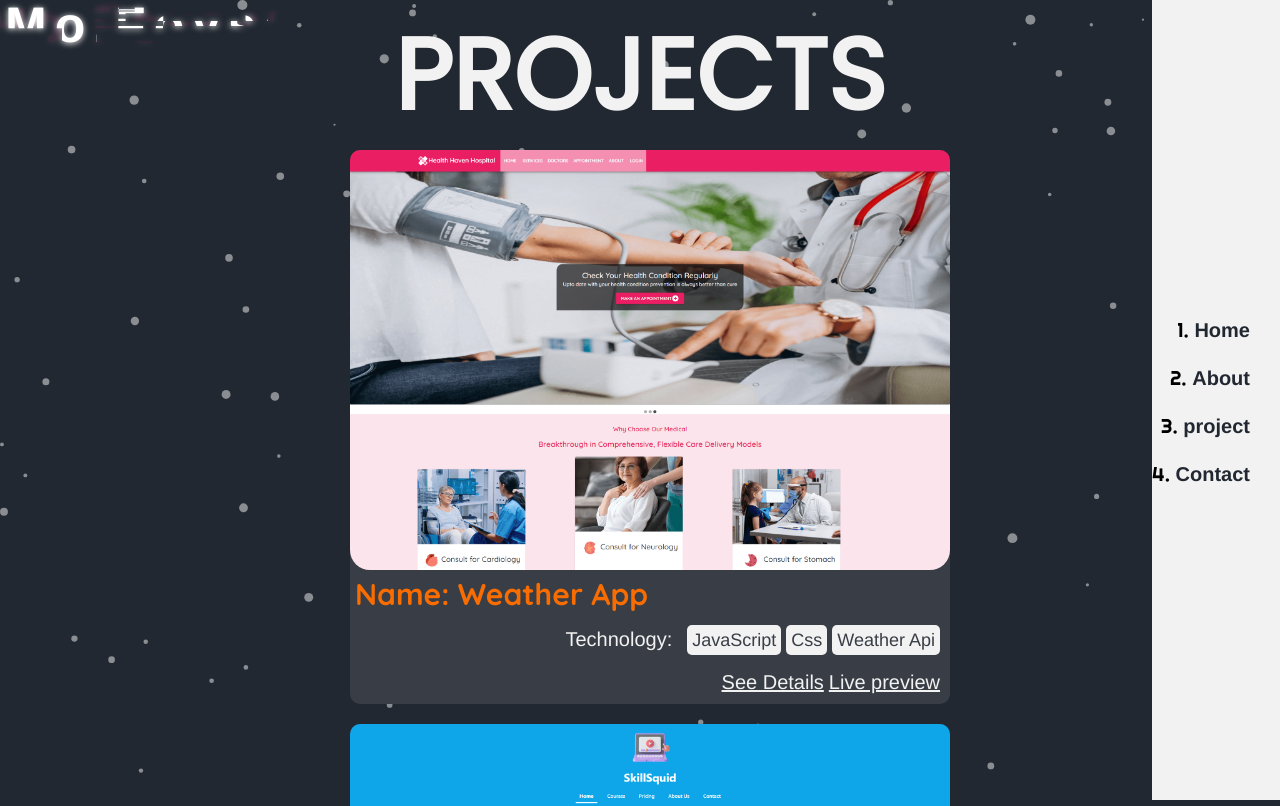
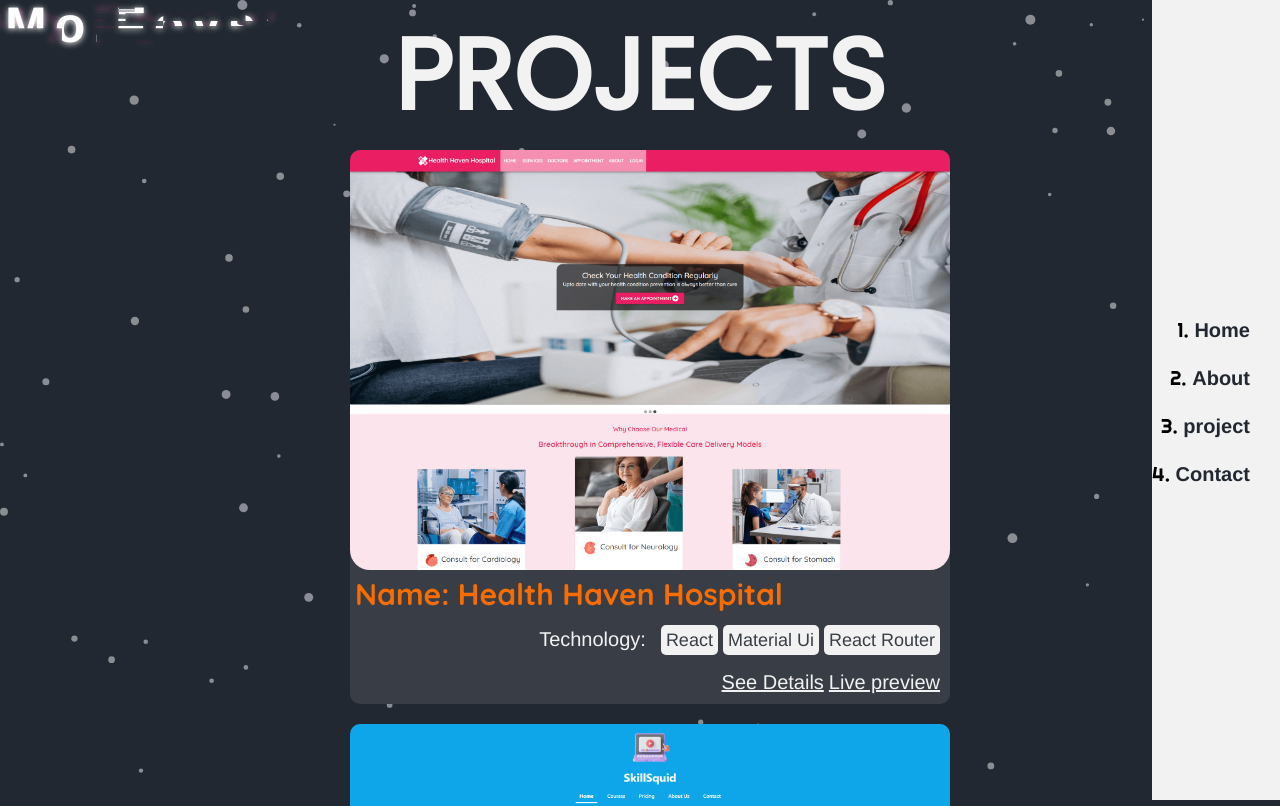
Before and after one commit to Foy5al/fullpage-portfolio, a React (Create React App) app: page /projects in a window 1280 px wide. Shown: the top 806 px of the page. Built offline with nearby package versions, Linux system fonts and the light colour scheme.

Commit message:
project add

```diff
--- a/src/components/Projects/Projects.js
+++ b/src/components/Projects/Projects.js
@@ -120,12 +120,12 @@ const Projects = () => {
                     <div className="project-container">
 
                         <div className='box box1'></div>
-                        <h2>Name: Weather App</h2>
+                        <h2>Name: Health Haven Hospital</h2>
                         <div className='techbox-container'>
                             <p>Technology:</p>
-                            <span className='techbox'>JavaScript</span>
-                            <span className='techbox'>Css</span>
-                            <span className='techbox'>Weather Api</span>
+                            <span className='techbox'>React</span>
+                            <span className='techbox'>Material Ui</span>
+                            <span className='techbox'>React Router</span>
                         </div>
                         <div>
                             <NavLink to={{ pathname: 'https://github.com/Foy5al/healthcare-service-app' }} target="_blank" rel="noopener noreferrer">See Details </NavLink>
```
